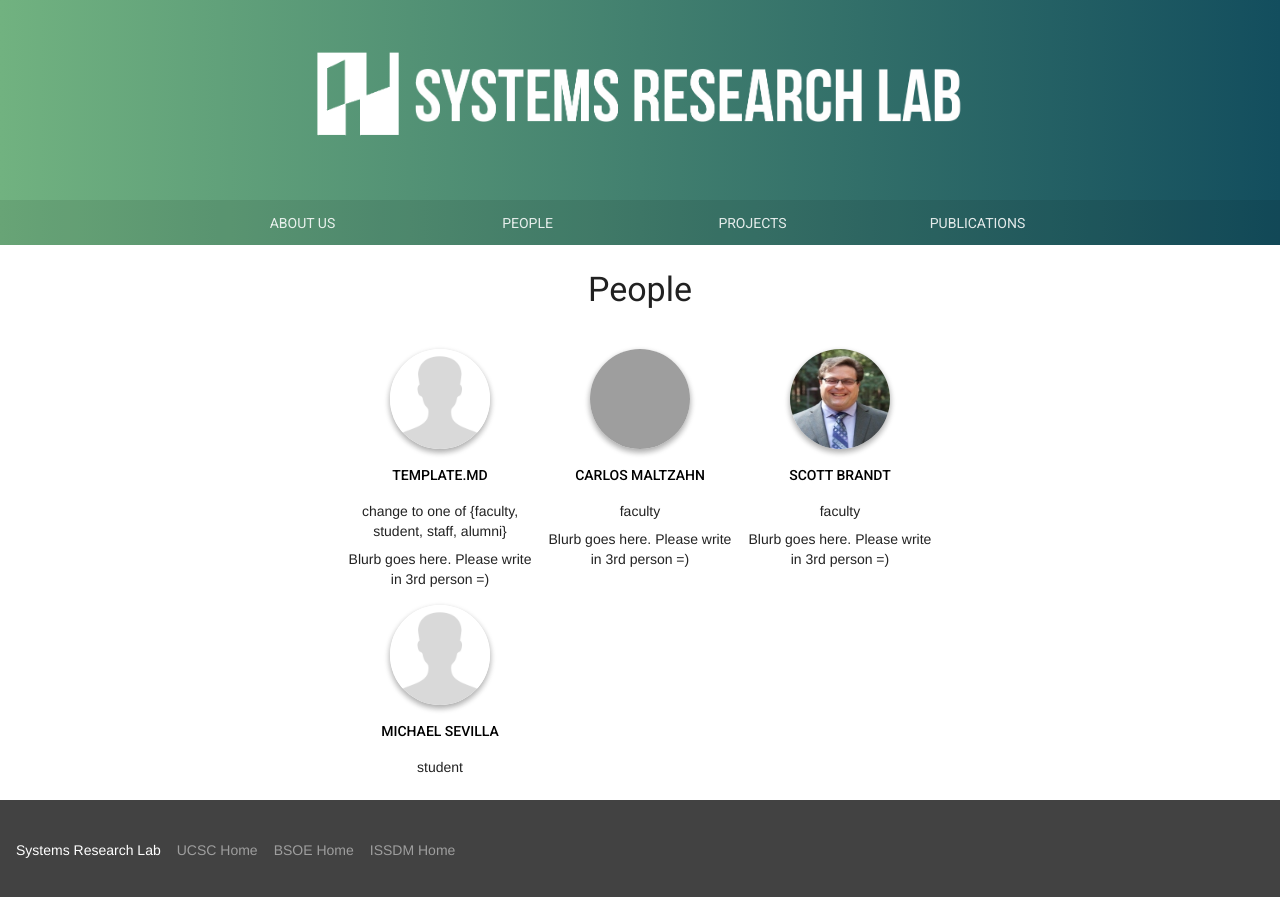
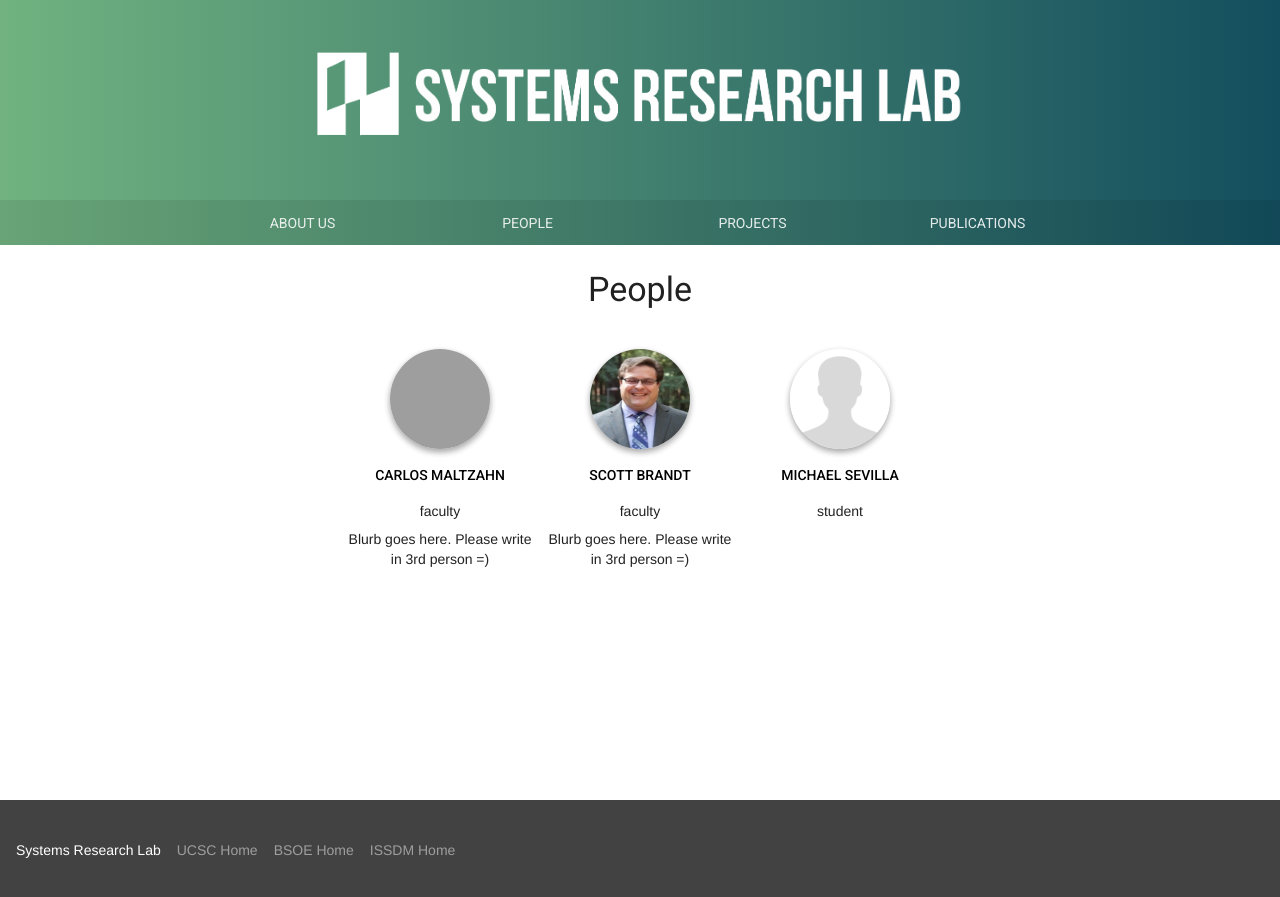
Before and after one commit to systemslab/systemslab.github.io, a Jekyll site: the page built from people.md, in a window 1280 px wide, cut to the strip 0-897 px from the top of the page. Built offline with Jekyll 4.4.1, drawn with Linux system fonts in a browser that asks for light colours; nearby versions of some CDN libraries; grey boxes are pictures that could not be loaded.

Commit message:
news: trying to replace fillers with actual content/pics

```diff
--- a/_people/template.md
+++ /dev/null
@@ -1,13 +0,0 @@
----
-layout: person
-name:
-icon: /assets/images/avatars/anon.png
-category: change to one of {faculty, student, staff, alumni}
-titles:
-email:
-permalink: /people/{firstname-lastname}
-blurb: Blurb goes here. Please write in 3rd person =)
-published: false;
----
-
-Write content to be displayed on your own page on the website.
--- a/index.html
+++ b/index.html
@@ -5,7 +5,7 @@ layout: default
   {% for item in site.news %}
   <div class="mdl-card mdl-cell mdl-cell--6-col mdl-cell--4-col-tablet mdl-shadow--2dp">
     <figure class="mdl-card__media">
-      <img src="http://www.mysticpizza.com/admin/resources/pizza-pepperoni-w857h456.jpg" alt="" />
+      <img src="{{item.picture}}" alt="" />
     </figure>
     <div class="mdl-card__title">
       <h1 class="mdl-card__title-text">{{item.title}}</h1>
--- a/people.md
+++ b/people.md
@@ -3,16 +3,12 @@ layout: default
 title: People
 permalink: /people/
 ---
-<div align="center">
-  <h3>People</h3>
-</div>
-
+<h3 align="center">People</h3>
 {% assign people = (site.people | sort: "category") %}
-
 <div class="content-grid mdl-grid">
   {% for person in people %}
     <div class="mdl-cell person" align="center">
-        <a href="{{person.permalink}}"><img class="img-circle" src="{{person.icon}}"></a><br>
+        <a href="{{person.permalink}}"><img class="img-circle img-small" src="{{person.icon}}"></a><br>
         <span class="caption section__text"><a href="{{person.permalink}}" class="mdl-button">{{person.name}}</a></span>
         <span class="caption section__text">{{person.category}}</span>
         <span class="caption section__text">{{person.blurb}}</span>
```
Also changed, not shown: _news/gupta-mascots-2014.md (renamed from _news/2014-09-10.md, +4 -0 lines), _news/sevilla-sc-15.md (renamed from _news/2015-10-13-sc15.md, +4 -0 lines), _news/ceph-in-linux.md (renamed from _news/2010-05-20.md).
